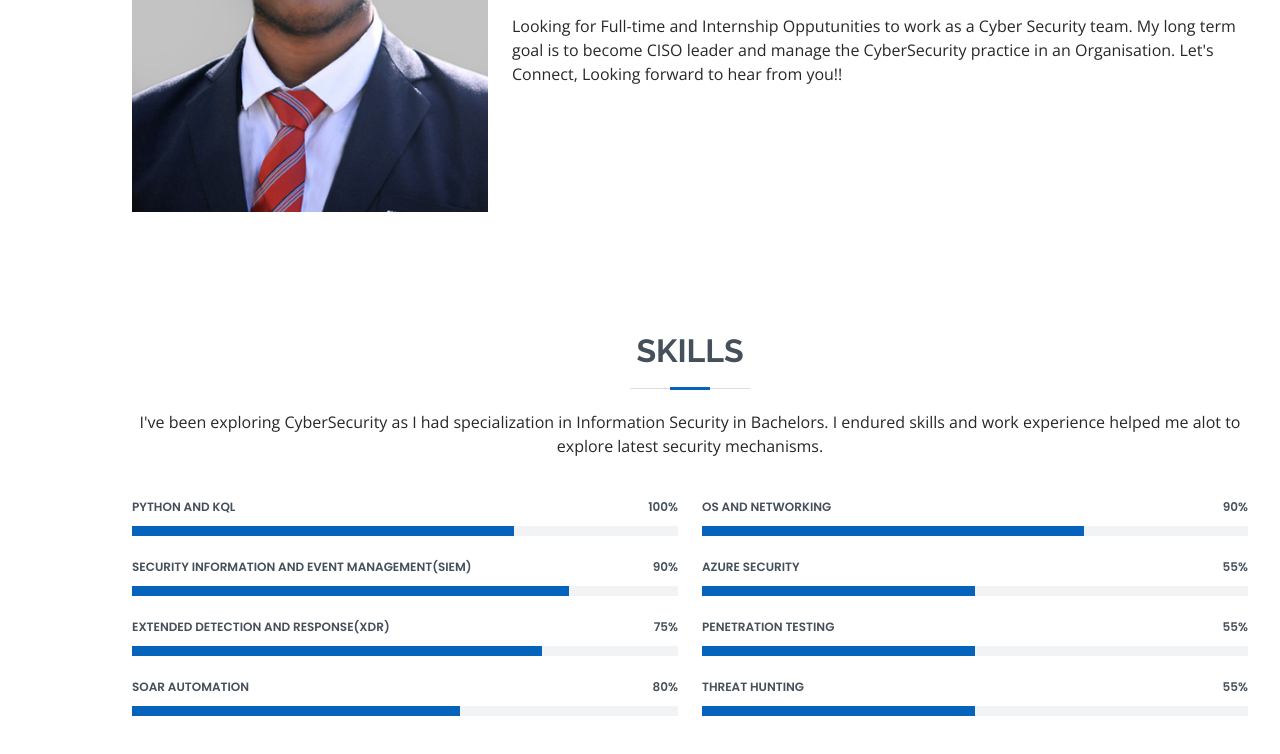
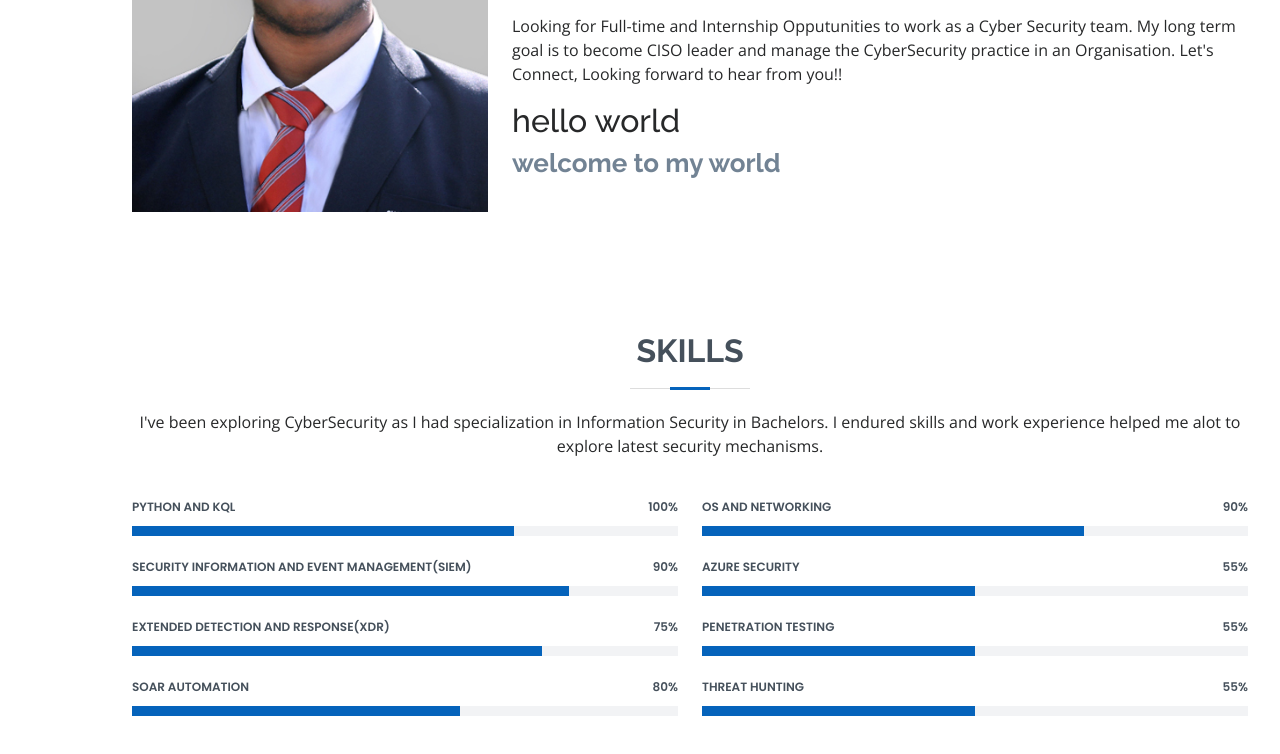
Before and after one commit to pranayrao28/pranayrao, a plain HTML site: page index.html in a window 1280 px wide. Shown: the part 1266-2020 px from the top of the page. Drawn offline with nearby package versions, Linux system fonts and the light colour scheme; a web font is replaced by a local one.

Commit message:
Update index.html
Signed-off-by: michel99124 <137012637+michel99124@users.noreply.github.com>

```diff
--- a/index.html
+++ b/index.html
@@ -111,6 +111,8 @@
               Looking for Full-time and Internship Opputunities to work as a Cyber Security team. My long term goal is to become CISO leader and manage the CyberSecurity practice in an Organisation.
               Let's Connect, Looking forward to hear from you!!
             </p>
+		  <h2>hello world</h2>
+		  <h3>welcome to my world</h3></h3>
           </div>
         </div>
 
```
